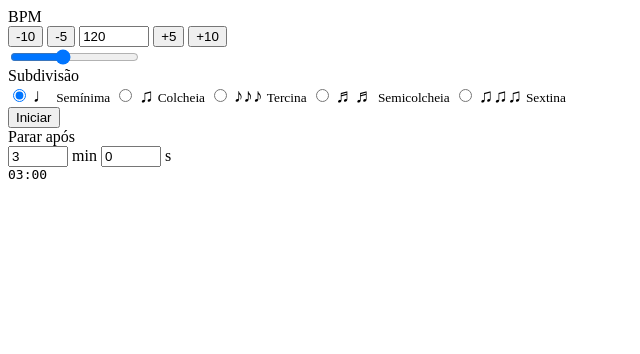
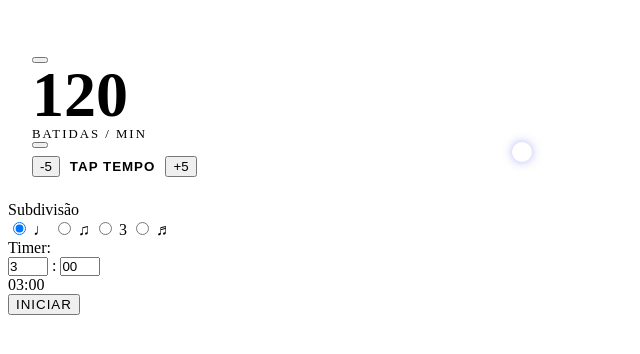
Before and after one commit to MoisesAvilar/batucada-gestao, a Django app: template scheduler/templates/scheduler/partials/_metronome_component.html in a window 1280 px wide. Shown: the top 354 px of the page, without its empty margins (0-640 px from the left). Run offline with Django 5.2, Linux system fonts and the light colour scheme; the template is opened without the code that fills it, so the values that code supplies are empty.

Commit message:
feat: redesign metronome component with improved UI and functionality

```diff
--- a/scheduler/templates/scheduler/partials/_metronome_component.html
+++ b/scheduler/templates/scheduler/partials/_metronome_component.html
@@ -1,84 +1,176 @@
-<div class="content-block text-center">
+<style>
+    /* Estilos Específicos do Metrônomo para combinar com seu Dark Mode */
+    .metronome-display-container {
+        background-color: var(--bs-body-bg);
+        border: 1px solid var(--bs-border-color);
+        border-radius: 1rem;
+        padding: 1.5rem;
+        position: relative;
+        overflow: hidden;
+    }
 
-  <!-- BPM -->
-  <div class="mb-3">
-    <label class="form-label fw-semibold">BPM</label>
-    <div class="d-flex justify-content-center align-items-center gap-2">
-      <button class="btn btn-outline-secondary btn-sm" id="bpm-minus-10">-10</button>
-      <button class="btn btn-outline-secondary btn-sm" id="bpm-minus-5">-5</button>
-      <input type="number" id="bpm-input" class="form-control form-control-sm text-center" value="120" min="40" max="240" style="width: 70px;">
-      <button class="btn btn-outline-secondary btn-sm" id="bpm-plus-5">+5</button>
-      <button class="btn btn-outline-secondary btn-sm" id="bpm-plus-10">+10</button>
-    </div>
-    <input type="range" id="bpm-slider" class="form-range mt-2" min="40" max="240" value="120">
-  </div>
+    .bpm-number {
+        font-size: 4rem;
+        font-weight: 700;
+        line-height: 1;
+        color: var(--bs-primary);
+        font-variant-numeric: tabular-nums; /* Evita que o número "pule" quando muda a largura */
+    }
 
-    <!-- Subdivisões -->
-    <div class="mb-3">
-        <label class="form-label fw-semibold">Subdivisão</label>
-        <div id="subdivision-controls"
-            class="d-flex flex-wrap gap-2 justify-content-center"
-            role="group"
-            style="max-width: 100%;">
+    .bpm-label {
+        font-size: 0.8rem;
+        text-transform: uppercase;
+        letter-spacing: 2px;
+        color: var(--bs-secondary-color);
+    }
 
-            <input type="radio" class="btn-check" name="subdivision" id="sub-1" value="1" autocomplete="off" checked>
-            <label class="btn btn-outline-secondary d-flex flex-column align-items-center p-2 flex-fill text-nowrap"
-                for="sub-1" style="min-width: 60px; flex: 1 1 20%;">
-            <span style="font-size: 1.2rem;">♩</span>
-            <small>Semínima</small>
-            </label>
+    /* Slider Customizado */
+    input[type=range].custom-range {
+        -webkit-appearance: none;
+        width: 100%;
+        background: transparent;
+    }
+    input[type=range].custom-range::-webkit-slider-thumb {
+        -webkit-appearance: none;
+        height: 20px;
+        width: 20px;
+        border-radius: 50%;
+        background: var(--bs-primary);
+        cursor: pointer;
+        margin-top: -8px;
+        box-shadow: 0 0 10px rgba(99, 102, 241, 0.5);
+    }
+    input[type=range].custom-range::-webkit-slider-runnable-track {
+        width: 100%;
+        height: 4px;
+        cursor: pointer;
+        background: var(--bs-border-color);
+        border-radius: 2px;
+    }
 
-            <input type="radio" class="btn-check" name="subdivision" id="sub-2" value="2" autocomplete="off">
-            <label class="btn btn-outline-secondary d-flex flex-column align-items-center p-2 flex-fill text-nowrap"
-                for="sub-2" style="min-width: 60px; flex: 1 1 20%;">
-            <span style="font-size: 1.2rem;">♫</span>
-            <small>Colcheia</small>
-            </label>
+    /* Indicador Visual de Batida (Luz) */
+    .beat-indicator {
+        width: 15px;
+        height: 15px;
+        background-color: var(--bs-secondary-bg);
+        border-radius: 50%;
+        margin: 0 auto 10px auto;
+        transition: background-color 0.05s;
+        border: 2px solid var(--bs-border-color);
+    }
+    .beat-indicator.active {
+        background-color: var(--bs-primary);
+        box-shadow: 0 0 15px var(--bs-primary);
+        border-color: var(--bs-primary);
+        transform: scale(1.2);
+    }
 
-            <input type="radio" class="btn-check" name="subdivision" id="sub-3" value="3" autocomplete="off">
-            <label class="btn btn-outline-secondary d-flex flex-column align-items-center p-2 flex-fill text-nowrap"
-                for="sub-3" style="min-width: 60px; flex: 1 1 20%;">
-            <span style="font-size: 1.2rem;">♪♪♪</span>
-            <small>Tercina</small>
-            </label>
+    /* Botões de Subdivisão */
+    .btn-subdivision {
+        border: 1px solid var(--bs-border-color);
+        background-color: var(--bs-body-bg);
+        color: var(--bs-secondary-color);
+        transition: all 0.2s;
+    }
+    .btn-check:checked + .btn-subdivision {
+        background-color: var(--bs-primary-bg-subtle);
+        color: var(--bs-primary-text-emphasis);
+        border-color: var(--bs-primary);
+        box-shadow: inset 0 0 0 1px var(--bs-primary);
+    }
 
-            <input type="radio" class="btn-check" name="subdivision" id="sub-4" value="4" autocomplete="off">
-            <label class="btn btn-outline-secondary d-flex flex-column align-items-center p-2 flex-fill text-nowrap"
-                for="sub-4" style="min-width: 60px; flex: 1 1 20%;">
-            <span style="font-size: 1.2rem;">♬♬</span>
-            <small>Semicolcheia</small>
-            </label>
+    /* Botão Tap Tempo */
+    .btn-tap {
+        background-color: var(--bs-secondary-bg);
+        border: 1px solid var(--bs-border-color);
+        color: var(--bs-body-color);
+        font-weight: 600;
+        letter-spacing: 1px;
+    }
+    .btn-tap:active {
+        background-color: var(--bs-primary);
+        color: white;
+    }
+</style>
 
-            <input type="radio" class="btn-check" name="subdivision" id="sub-6" value="6" autocomplete="off">
-            <label class="btn btn-outline-secondary d-flex flex-column align-items-center p-2 flex-fill text-nowrap"
-                for="sub-6" style="min-width: 60px; flex: 1 1 20%;">
-            <span style="font-size: 1.2rem;">♫♫♫</span>
-            <small>Sextina</small>
-            </label>
+<div class="content-block text-center p-0 border-0" style="background: transparent;">
+
+    <div class="metronome-display-container mb-4">
+        <div id="visual-beat-light" class="beat-indicator"></div>
+
+        <div class="d-flex align-items-center justify-content-center gap-3">
+            <button class="btn btn-link text-decoration-none text-secondary p-0" id="bpm-minus-1" style="font-size: 2rem;"><i class="bi bi-dash-circle"></i></button>
+
+            <div class="text-center" style="width: 160px;">
+                <div class="bpm-number" id="bpm-display-val">120</div>
+                <div class="bpm-label">BATIDAS / MIN</div>
+            </div>
+
+            <button class="btn btn-link text-decoration-none text-secondary p-0" id="bpm-plus-1" style="font-size: 2rem;"><i class="bi bi-plus-circle"></i></button>
+        </div>
+
+        <div class="mt-3 px-2">
+            <input type="range" id="bpm-slider" class="custom-range" min="40" max="240" value="120">
+        </div>
+
+        <div class="d-flex justify-content-center gap-2 mt-3">
+            <button class="btn btn-sm btn-outline-secondary rounded-pill px-3" id="bpm-minus-5">-5</button>
+            <button class="btn btn-tap btn-sm rounded-pill px-4" id="tap-tempo-btn">TAP TEMPO</button>
+            <button class="btn btn-sm btn-outline-secondary rounded-pill px-3" id="bpm-plus-5">+5</button>
         </div>
     </div>
 
+    <div class="row g-3">
+        <div class="col-12">
+            <label class="form-label small text-muted text-uppercase fw-bold">Subdivisão</label>
+            <div id="subdivision-controls" class="d-flex flex-wrap gap-2 justify-content-center">
 
+                <input type="radio" class="btn-check" name="subdivision" id="sub-1" value="1" checked>
+                <label class="btn btn-subdivision flex-fill rounded-3 py-2" for="sub-1">
+                    <span class="fs-4 d-block">♩</span>
+                </label>
 
-  <!-- Botão Start/Stop -->
-  <div class="mb-4">
-    <button id="start-stop-btn" class="btn btn-lg btn-primary w-100">
-      <i class="bi bi-play-fill"></i> Iniciar
-    </button>
-  </div>
+                <input type="radio" class="btn-check" name="subdivision" id="sub-2" value="2">
+                <label class="btn btn-subdivision flex-fill rounded-3 py-2" for="sub-2">
+                    <span class="fs-4 d-block">♫</span>
+                </label>
 
-  <!-- Temporizador -->
-  <div class="mb-2">
-    <label class="form-label fw-semibold">Parar após</label>
-    <div class="d-flex justify-content-center align-items-center gap-2">
-      <input type="number" id="timer-minutes" class="form-control form-control-sm text-center" value="3" min="0" max="60" style="width: 60px;">
-      <span class="small">min</span>
-      <input type="number" id="timer-seconds" class="form-control form-control-sm text-center" value="0" min="0" max="59" style="width: 60px;">
-      <span class="small">s</span>
+                <input type="radio" class="btn-check" name="subdivision" id="sub-3" value="3">
+                <label class="btn btn-subdivision flex-fill rounded-3 py-2" for="sub-3">
+                    <span class="fs-4 d-block">3</span>
+                </label>
+
+                <input type="radio" class="btn-check" name="subdivision" id="sub-4" value="4">
+                <label class="btn btn-subdivision flex-fill rounded-3 py-2" for="sub-4">
+                    <span class="fs-4 d-block">♬</span>
+                </label>
+            </div>
+        </div>
+
+        <div class="col-12 mt-3">
+            <div class="d-flex align-items-center justify-content-between p-2 rounded bg-body-tertiary border">
+                <div class="d-flex align-items-center gap-2">
+                    <i class="bi bi-hourglass-split text-secondary"></i>
+                    <span class="small fw-semibold text-muted">Timer:</span>
+                </div>
+                <div class="d-flex align-items-center gap-1">
+                    <input type="number" id="timer-minutes" class="form-control form-control-sm text-center border-0 bg-transparent fw-bold" value="3" min="0" max="60" style="width: 40px; padding: 0;">
+                    <span>:</span>
+                    <input type="number" id="timer-seconds" class="form-control form-control-sm text-center border-0 bg-transparent fw-bold" value="00" min="0" max="59" style="width: 40px; padding: 0;">
+                </div>
+                <div class="text-end" style="width: 50px;">
+                    <span id="timer-display" class="badge bg-secondary-subtle text-secondary-emphasis">03:00</span>
+                </div>
+            </div>
+        </div>
     </div>
-  </div>
-  <div>
-    <kbd id="timer-display" class="fs-3">03:00</kbd>
-  </div>
+
+    <div class="mt-4">
+        <button id="start-stop-btn" class="btn btn-lg btn-primary w-100 rounded-pill py-3 fw-bold shadow-sm" style="letter-spacing: 1px;">
+            <i class="bi bi-play-fill me-2 fs-5"></i> INICIAR
+        </button>
+    </div>
+
+    <input type="hidden" id="bpm-input" value="120">
 
 </div>
```
Also changed, not shown: scheduler/templates/scheduler/partials/_metronome_js.html (+126 -83 lines).
